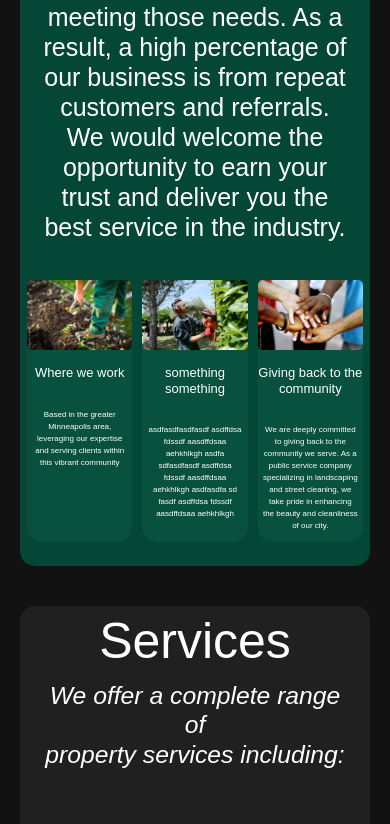
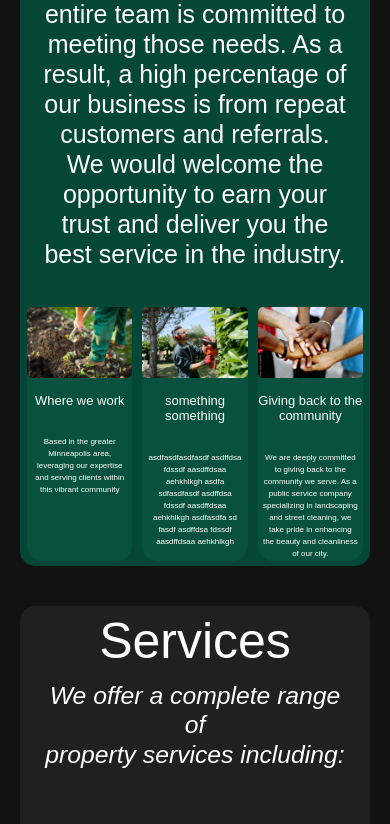
Before and after one commit to MikeAtwood/custom-products, a React (Vite) app: page / in a window 390 px wide. Shown: the part 1063-1887 px from the top of the page. Built offline with nearby package versions, Linux system fonts and the light colour scheme.

Commit message:
updated mq sizes

```diff
--- a/src/App.css
+++ b/src/App.css
@@ -486,6 +486,7 @@ nav.navbar {
     flex-direction: column;
     align-items: center;
     width: 27vw;
+    height: 30vh;
   }
 
   .about-img > img {
@@ -504,8 +505,6 @@ nav.navbar {
   }
 
   .image-container {
-    width: 90%;
-    height: 85%;
     display: flex;
     flex-direction: column;
     align-items: center;
```
